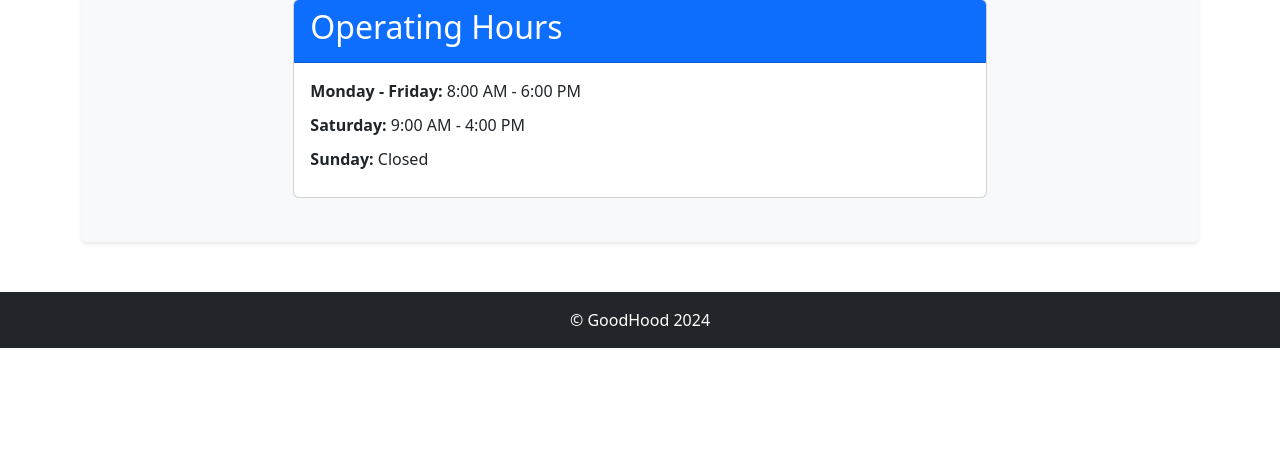
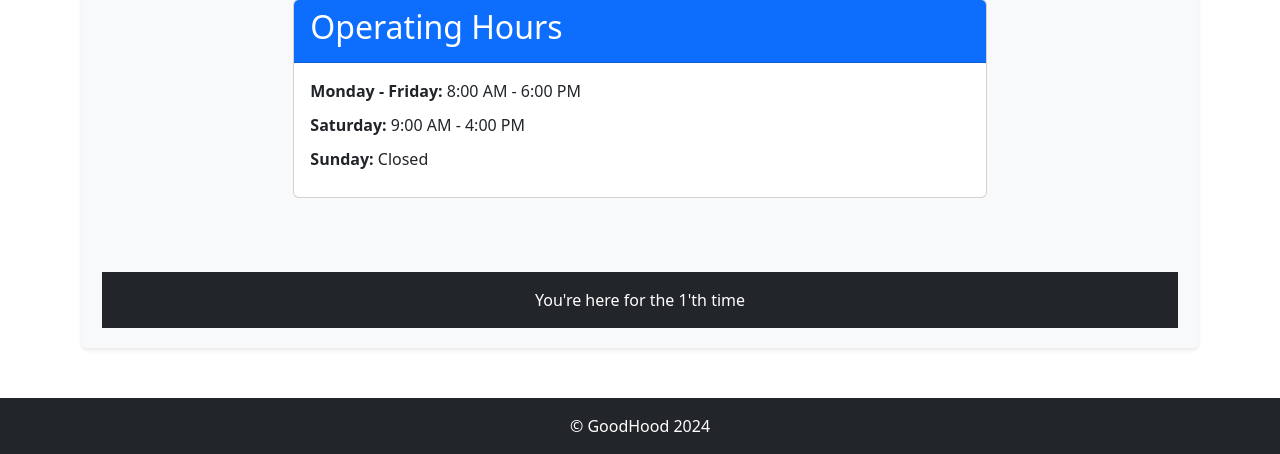
Before and after one commit to Mindaugas66/Servisas, a Django app: page / in a window 1280 px wide. Shown: the part 1052-1506 px from the top of the page. Before the commit the page ends 1400 px from the top, so only its background shows below. Run offline with Django 5.2, Linux system fonts and the light colour scheme; data that the repository does not hold is empty.

Commit message:
updated index.html to dipslay visit session count

```diff
--- a/mysite/servisas/templates/index.html
+++ b/mysite/servisas/templates/index.html
@@ -58,4 +58,7 @@
         </div>
     </div>
 </div>
+<div class="footer">
+  <p>You're here for the {{ num_visits }}'th time </p>
+</div>
 {% endblock %}
--- a/mysite/servisas/views.py
+++ b/mysite/servisas/views.py
@@ -13,7 +13,10 @@ def index(request):
     num_cars = CarModel.objects.all().count()
     num_services = Service.objects.all().count()
     num_orders = Order.objects.filter(status="c").count()
+    num_visits = request.session.get('num_visits', 1)
+    request.session['num_visits'] = num_visits + 1
     context = {
+        "num_visits": num_visits,
         "num_cars": num_cars,
         "num_services": num_services,
         "num_orders": num_orders,
```
